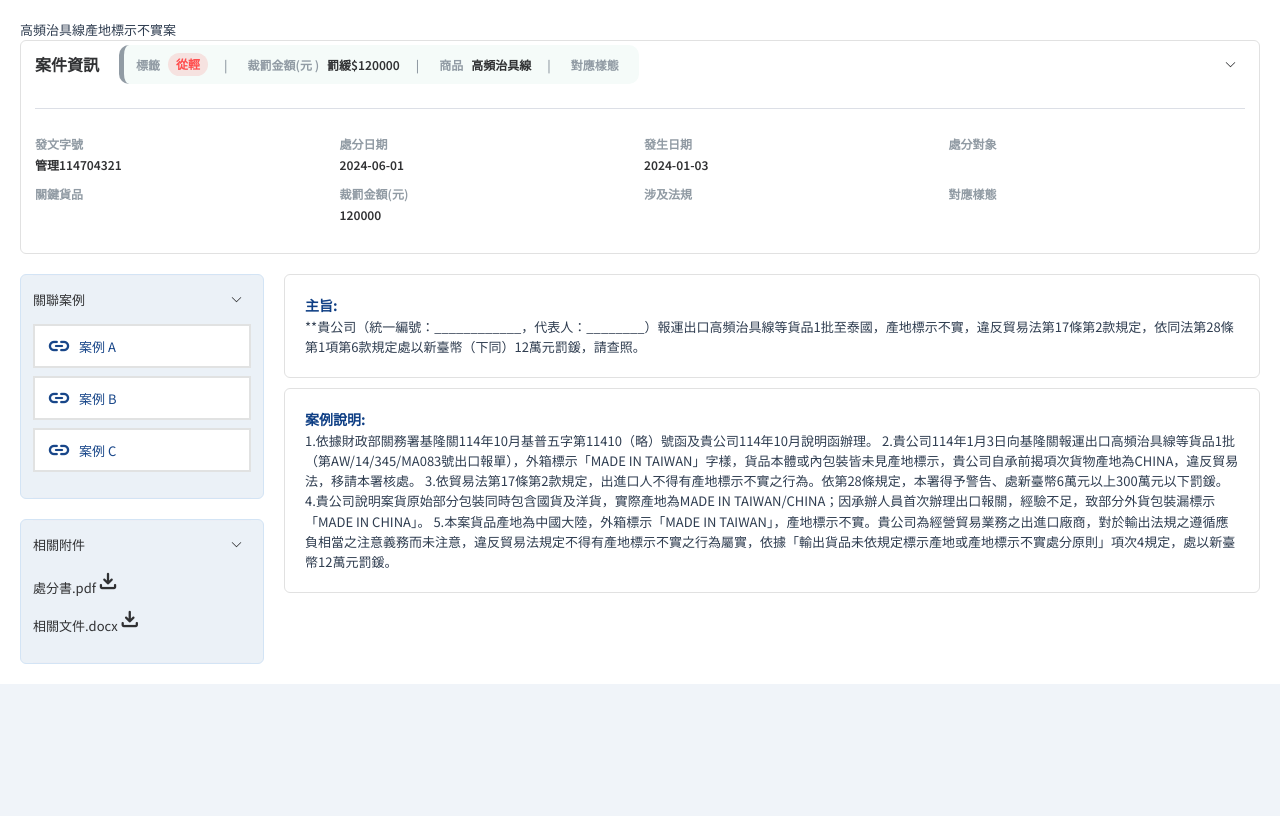
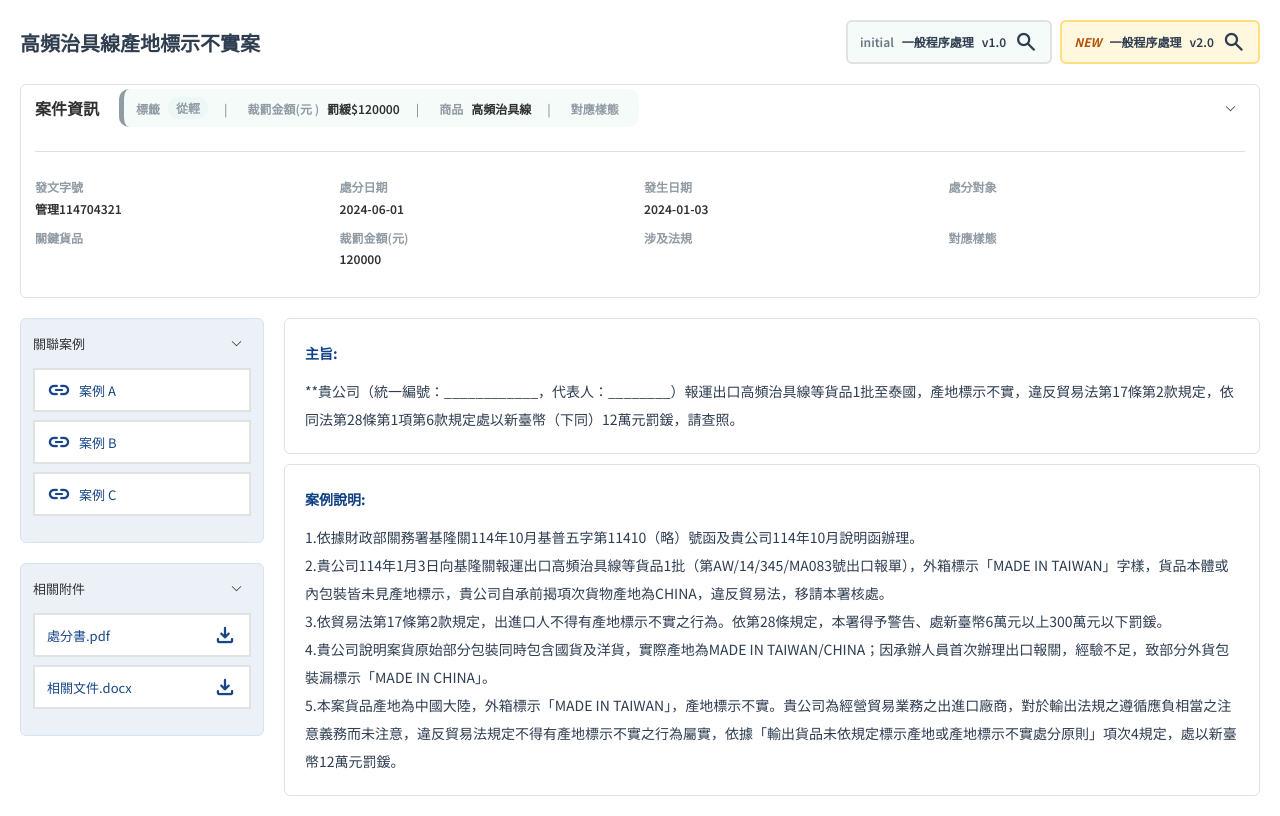
Before and after one commit to hans06127/leo_home_work, a Nuxt app: page /home/review/approve/1 in a window 1280 px wide. Built offline with nearby package versions, Linux system fonts and the light colour scheme.

Commit message:
詳細簽核頁style修正

```diff
--- a/src/pages/home/review/approve/[id].vue
+++ b/src/pages/home/review/approve/[id].vue
@@ -125,10 +125,37 @@ const collapseState = reactive({
 <template>
   <section class="system-page-slot review-approve" aria-label="審核">
     <div>
-      <p>{{ formData.form.caseName }}</p>
+      <div class="review-approve__header">
+        <div class="review-approve__title">{{ formData.form.caseName }}</div>
+        <div class="review-approve__history">
+          <div
+            v-for="(item, index) in formData.form.caseHistory"
+            :key="item.id"
+            :class="[
+              'review-approve__history-item',
+              {
+                'review-approve__history-item--new': index === formData.form.caseHistory.length - 1
+              }
+            ]"
+          >
+            <span
+              class="review-approve__history-status"
+              :class="{
+                'review-approve__history-status--new':
+                  index === formData.form.caseHistory.length - 1
+              }"
+            >
+              {{ index === formData.form.caseHistory.length - 1 ? 'NEW' : 'initial' }}
+            </span>
+            <span>{{ item.casesName }}</span>
+            <span>{{ item.version }}</span>
+            <span class="material-symbols-rounded">search</span>
+          </div>
+        </div>
+      </div>
       <div class="review-approve__info">
         <el-collapse v-model="collapseState.caseInfo">
-          <el-collapse-item title="關聯案例" name="1">
+          <el-collapse-item title="案件資訊" name="1">
             <template #title>
               <div class="review-approve__info-header">
                 <div class="review-approve__info-title">案件資訊</div>
@@ -209,44 +236,45 @@ const collapseState = reactive({
     </div>
     <div class="review-approve__body">
       <div class="review-approve__sidebar">
-        <div class="review-approve__sidebar-item">
+        <div class="review-approve__sidebar-panel">
           <el-collapse v-model="collapseState.relatedCases">
             <el-collapse-item title="關聯案例" name="1">
-              <template v-for="relatedCase in formData.form.relatedCase" :key="relatedCase?.id">
-                <div class="review-approve__related-case-item">
+              <div
+                v-for="relatedCase in formData.form.relatedCase"
+                :key="relatedCase?.id"
+                class="review-approve__related-case-item"
+              >
                 <span class="material-symbols-rounded">link</span>
                 <span>{{ relatedCase?.title }} </span>
               </div>
-              </template>
             </el-collapse-item>
           </el-collapse>
         </div>
 
-        <div class="review-approve__sidebar-item">
+        <div class="review-approve__sidebar-panel">
           <el-collapse v-model="collapseState.attachments">
             <el-collapse-item title="相關附件" name="1">
-              <template
+              <div
                 v-for="attachment in formData.form.attachmentCount"
                 :key="attachment?.url || attachment?.name"
+                class="review-approve__attachment"
               >
-                <div class="review-approve__attachment">
                 <span>{{ attachment?.name }}</span>
                 <span class="material-symbols-rounded">download</span>
               </div>
-              </template>
             </el-collapse-item>
           </el-collapse>
         </div>
       </div>
       <div class="review-approve__main">
-        <div class="review-approve__subject">
-          <span>主旨:</span>
-          <div>{{ formData.form.subject }}</div>
-        </div>
-        <div class="review-approve__case-description">
-          <span>案例說明:</span>
-          <div>{{ formData.form.caseDescription }}</div>
-        </div>
+        <section class="review-approve__document-section">
+          <h2 class="review-approve__document-heading">主旨:</h2>
+          <div class="review-approve__document-body">{{ formData.form.subject }}</div>
+        </section>
+        <section class="review-approve__document-section">
+          <h2 class="review-approve__document-heading">案例說明:</h2>
+          <div class="review-approve__document-body">{{ formData.form.caseDescription }}</div>
+        </section>
       </div>
     </div>
   </section>
@@ -254,6 +282,57 @@ const collapseState = reactive({
 
 <style lang="scss" scoped>
 .review-approve {
+  &__header {
+    display: flex;
+    align-items: center;
+    justify-content: space-between;
+    flex-wrap: wrap;
+    gap: 12px;
+    margin-bottom: 20px;
+  }
+
+  &__title {
+    min-width: 0;
+    font-size: 20px;
+    font-weight: bold;
+    overflow-wrap: anywhere;
+  }
+
+  &__history {
+    display: flex;
+    align-items: center;
+    flex-wrap: wrap;
+    gap: 8px;
+  }
+
+  &__history-item {
+    display: flex;
+    align-items: center;
+    padding: 8px 12px;
+    border-radius: 6px;
+    gap: 8px;
+    background-color: #f5fbf9;
+    border: 2px solid #e1e1e1;
+    font-size: 12px;
+    font-weight: 600;
+    cursor: pointer;
+
+    &--new {
+      background-color: #fff8de;
+      border-color: #ffdf7c;
+    }
+  }
+
+  &__history-status {
+    color: #6b7783;
+
+    &--new {
+      font-weight: bold;
+      color: #b45309;
+      font-style: italic;
+    }
+  }
+
   &__info {
     :deep(.el-collapse) {
       padding: 4px 14px;
@@ -331,22 +410,8 @@ const collapseState = reactive({
     font-size: 12px;
     font-weight: 600;
     line-height: 1.2;
-
-    // TODO:需確認標籤最多幾個，顏色要怎麼顯示，這邊先用三個顏色做示範
-    &:nth-child(1) {
-      background-color: #f6e2e0;
-      color: #ff4d4d;
-    }
-
-    &:nth-child(2) {
-      background-color: #dde3e1;
-      color: #555555;
-    }
-
-    &:nth-child(3) {
-      background-color: #d3e9e4;
-      color: #16806d;
-    }
+    background-color: var(--tag-new-bg);
+    color: var(--green);
   }
 
   &__detail-list {
@@ -378,7 +443,7 @@ const collapseState = reactive({
     gap: 20px;
   }
 
-  &__sidebar-item {
+  &__sidebar-panel {
     background-color: #ebf1f7;
     padding: 0 12px;
     border-radius: 6px;
@@ -400,7 +465,8 @@ const collapseState = reactive({
     }
   }
 
-  &__related-case-item {
+  &__related-case-item,
+  &__attachment {
     width: 100%;
     display: flex;
     align-items: center;
@@ -413,6 +479,11 @@ const collapseState = reactive({
     cursor: pointer;
   }
 
+  &__attachment {
+    justify-content: space-between;
+    cursor: default;
+  }
+
   &__main {
     min-width: 0;
     display: flex;
@@ -420,18 +491,24 @@ const collapseState = reactive({
     gap: 10px;
   }
 
-  &__subject,
-  &__case-description {
+  &__document-section {
     padding: 20px;
     border: 1px solid #e1e1e1;
     border-radius: 6px;
+    line-height: 2;
+    font-size: 14px;
+  }
 
-    span {
+  &__document-heading {
+    margin: 0 0 10px;
     font-size: 14px;
     font-weight: bold;
     color: #0f3f85;
-      margin-bottom: 10px;
   }
+
+  &__document-body {
+    overflow-wrap: anywhere;
+    white-space: pre-line;
   }
 
   @media (max-width: 768px) {
```
Lines whose indentation alone changed are shown as unchanged.
